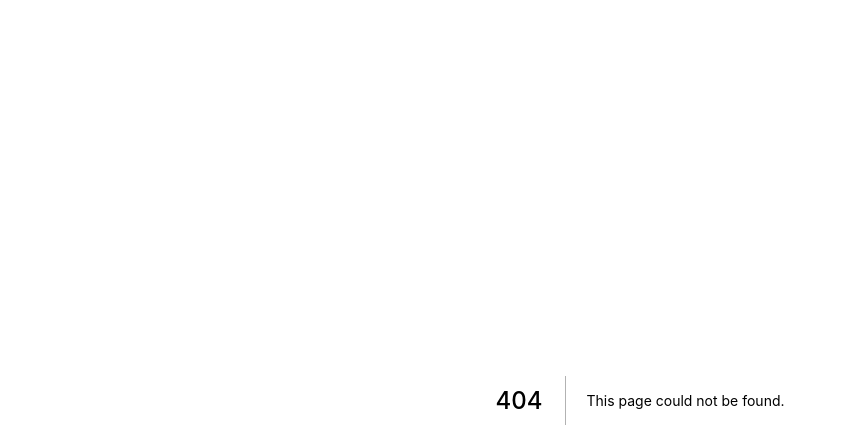
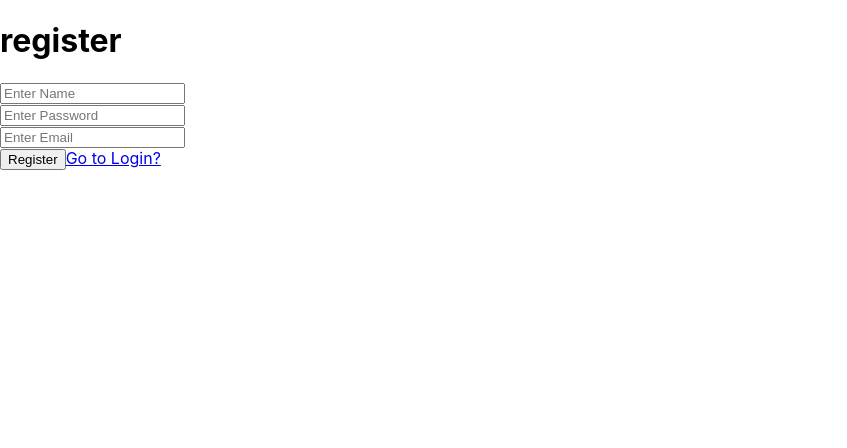
Before and after one commit to xodus0721/open-league-front, a Next.js app: page /register in a window 1280 px wide. Before the commit this address had no page. Shown: the top 448 px of the page, without its empty margins (0-847 px from the left). Built offline with nearby package versions, Linux system fonts and the light colour scheme.

Commit message:
feat: add login, register

```diff
--- a/pages/index.tsx
+++ b/pages/index.tsx
@@ -5,7 +5,7 @@ const Index = () => {
   return (
     <div>
       <div>
-        <Link href="/login">Home</Link>
+        <Link href="/login">Login Page</Link>
       </div>
     </div>
   );
--- /dev/null
+++ b/pages/register.tsx
@@ -0,0 +1,60 @@
+import React, { useState } from "react";
+import axios from "axios";
+import styled from "styled-components";
+import Link from "next/link";
+
+const Register = () => {
+  const [profile, setProfile] = useState({
+    name: "",
+    password: "",
+    email: "",
+  });
+
+  const { name, password, email } = profile;
+
+  const inputProfile = (e) => {
+    setProfile({
+      ...profile,
+      [e.target.name]: e.target.value,
+    });
+  };
+
+  const register = async () => {
+    await axios.post("https://open-league-back.herokuapp.com/api/v1/auth/signin", {
+      name,
+      password,
+      email,
+    });
+  };
+
+  return (
+    <div>
+      <h1>register</h1>
+      <input
+        type="text"
+        name="name"
+        placeholder="Enter Name"
+        onChange={inputProfile}
+      />
+      <br />
+      <input
+        type="password"
+        name="password"
+        placeholder="Enter Password"
+        onChange={inputProfile}
+      />
+      <br />
+      <input
+        type="text"
+        name="email"
+        placeholder="Enter Email"
+        onChange={inputProfile}
+      />
+      <br />
+      <button onClick={register}>Register</button>
+      <Link href="/login">Go to Login?</Link>
+    </div>
+  );
+};
+
+export default Register;
```
Also changed, not shown: pages/login.tsx (+60 -2 lines).
